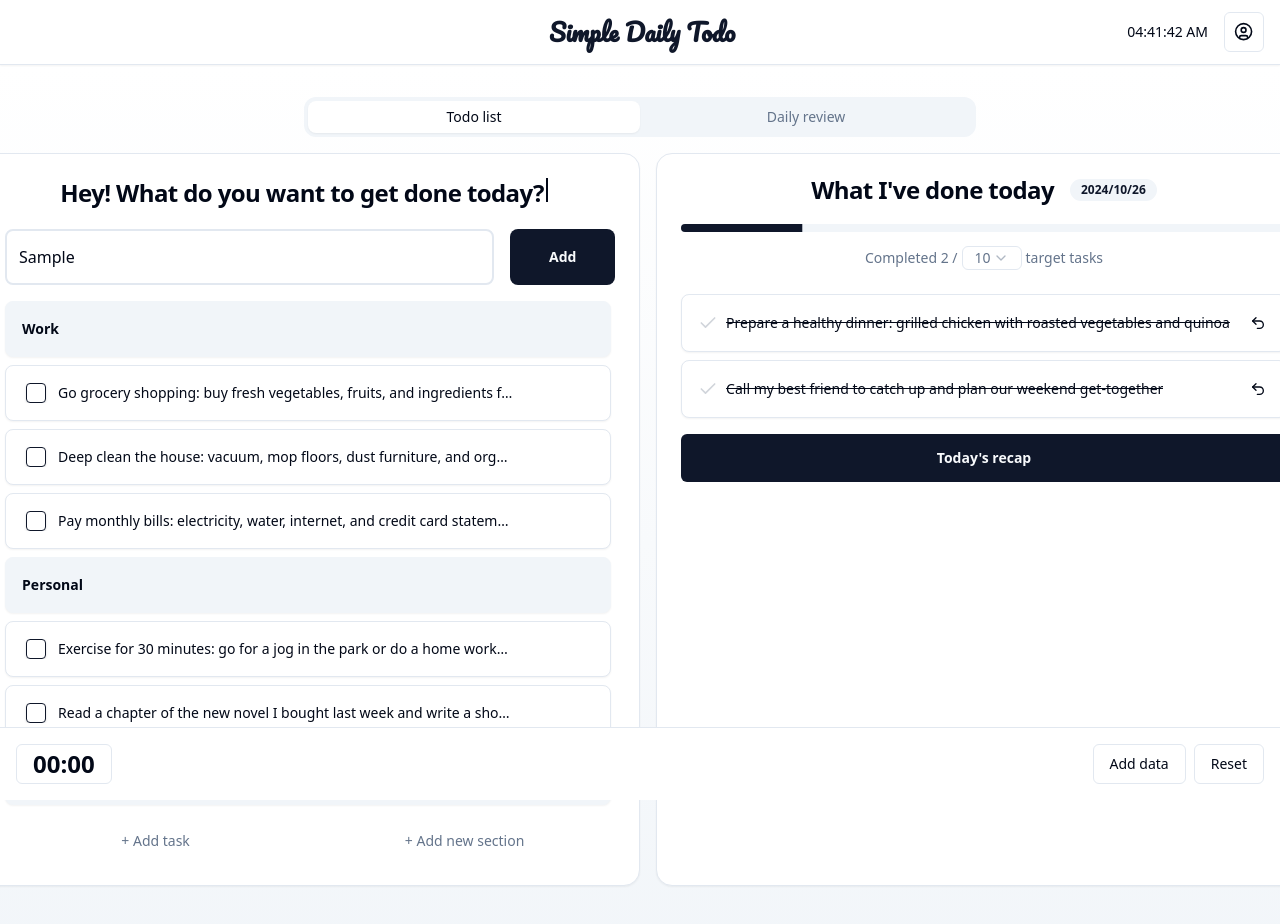
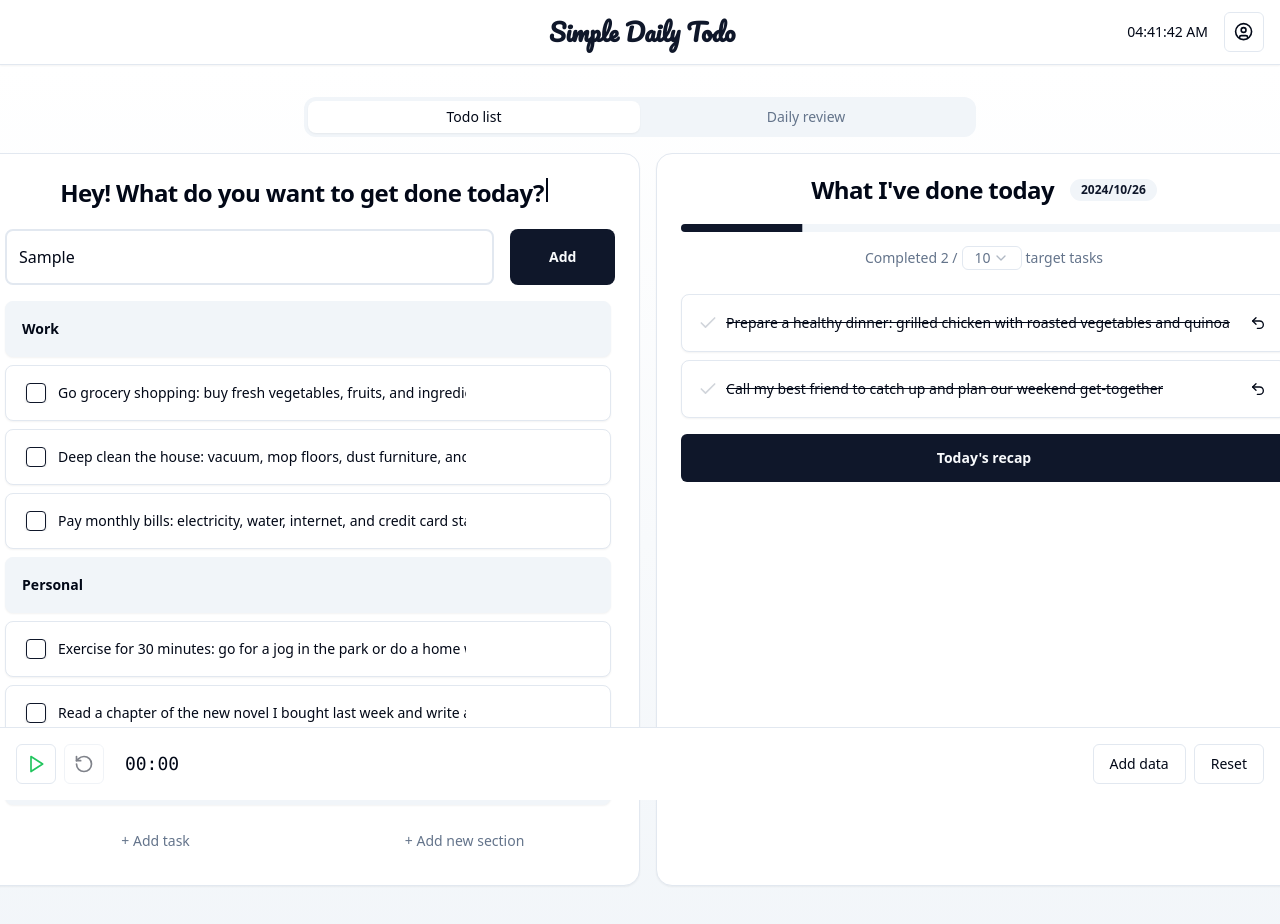
Before and after one commit to Simonlin7972/simple-daily-todo, a React (Vite) app: page / in a window 1280 px wide. Both pictures are taken after typing "Sample" into the empty fields and a click on the button "Add data". Shown: the top 924 px of the page. Built offline with nearby package versions, Linux system fonts and the light colour scheme; the HTML template or start-up script is replaced by a standard one.

Commit message:
add play button on list item and sync with timer

```diff
--- a/public/locales/en/translation.json
+++ b/public/locales/en/translation.json
@@ -20,9 +20,9 @@
   "toggleTheme": "Switch theme",
   "addSection": "Add new section",
   "newSection": "Enter section title",
-  "startTimer": "Start timer",
-  "pauseTimer": "Pause timer",
-  "resetTimer": "Reset timer",
+  "startTimer": "Start Timer",
+  "pauseTimer": "Pause Timer",
+  "resetTimer": "Reset Timer",
    "todaysRecap": "Today's recap",
   "recapDescription": "Here's a summary of your completed tasks. Feel free to edit and reflect on your achievements.",
   "saveRecap": "Save recap",
@@ -65,5 +65,6 @@
   "addUserName": "Add user name",
   "setUserName": "Set user name",
   "addTask": "Add task",
-  "newTask": "Enter your task"
+  "newTask": "Enter your task",
+  "tasksCompletedCount": "Completed {{count}} tasks today"
 }
--- a/public/locales/zh/translation.json
+++ b/public/locales/zh/translation.json
@@ -22,7 +22,7 @@
   "newSection": "輸入分類標題",
   "startTimer": "開始計時",
   "pauseTimer": "暫停計時",
-  "resetTimer": "重新計時",
+  "resetTimer": "重設計時",
   "todaysRecap": "今日回顧",
   "recapDescription": "這是你今天完成的任務摘要，你可以自由編輯並反思今天的成就，儲存之後今天完成的任務將被清除。",
   "saveRecap": "儲存回顧",
@@ -69,5 +69,6 @@
   "addUserName": "新增使用者名稱",
   "setUserName": "設定使用者名稱",
   "addTask": "新增任務",
-  "newTask": "輸入你的新任務"
+  "newTask": "輸入你的新任務",
+  "tasksCompletedCount": "今天已完成 {{count}} 件任務"
 }
--- a/src/components/TimerButton.tsx
+++ b/src/components/TimerButton.tsx
@@ -1,54 +1,107 @@
-import  { useState, useEffect } from 'react';
-import { Button } from "./ui/button";
-import {
-  Popover,
-  PopoverContent,
-  PopoverTrigger,
-} from "@/components/ui/popover";
+import React, { useEffect, useState } from 'react';
+import { Button } from "@/components/ui/button";
+import { Play, Pause, RotateCcw } from "lucide-react";
 import { useTranslation } from 'react-i18next';
 
 export function TimerButton() {
+  const { t } = useTranslation();
   const [isRunning, setIsRunning] = useState(false);
   const [time, setTime] = useState(0);
-  const { t } = useTranslation();
+  const [currentTask, setCurrentTask] = useState<string>('');
 
   useEffect(() => {
+    const handleStartTimer = (event: CustomEvent<{ taskText: string }>) => {
+      setCurrentTask(event.detail.taskText);
+      setIsRunning(true);
+      setTime(0);
+    };
+
+    const handleToggleTimer = (event: CustomEvent<{ taskText: string }>) => {
+      if (event.detail.taskText === currentTask) {
+        setIsRunning(!isRunning);
+      }
+    };
+
+    window.addEventListener('startTimer', handleStartTimer as EventListener);
+    window.addEventListener('toggleTimer', handleToggleTimer as EventListener);
+
+    return () => {
+      window.removeEventListener('startTimer', handleStartTimer as EventListener);
+      window.removeEventListener('toggleTimer', handleToggleTimer as EventListener);
+    };
+  }, [currentTask, isRunning]);
+
+  useEffect(() => {
+    // 發送狀態更新事件
+    window.dispatchEvent(new CustomEvent('timerStateUpdate', {
+      detail: {
+        taskText: currentTask,
+        isRunning
+      }
+    }));
+
     let interval: NodeJS.Timeout;
     if (isRunning) {
       interval = setInterval(() => {
-        setTime((prevTime) => prevTime + 1);
+        setTime((prevTime) => {
+          window.dispatchEvent(new CustomEvent('timerUpdate', {
+            detail: {
+              taskText: currentTask,
+              time: prevTime + 1,
+              isRunning
+            }
+          }));
+          return prevTime + 1;
+        });
       }, 1000);
     }
-    return () => clearInterval(interval);
-  }, [isRunning]);
 
-  const formatTime = (seconds: number) => {
-    const mins = Math.floor(seconds / 60).toString().padStart(2, '0');
-    const secs = (seconds % 60).toString().padStart(2, '0');
-    return `${mins}:${secs}`;
+    return () => {
+      if (interval) {
+        clearInterval(interval);
+      }
+    };
+  }, [isRunning, currentTask]);
+
+  const toggleTimer = () => {
+    setIsRunning(!isRunning);
   };
 
-  const toggleTimer = () => setIsRunning(!isRunning);
   const resetTimer = () => {
     setIsRunning(false);
     setTime(0);
+    setCurrentTask('');
+    window.dispatchEvent(new CustomEvent('timerReset'));
+  };
+
+  const formatTime = (seconds: number) => {
+    const mins = Math.floor(seconds / 60);
+    const secs = seconds % 60;
+    return `${mins.toString().padStart(2, '0')}:${secs.toString().padStart(2, '0')}`;
   };
 
   return (
-    <Popover>
-      <PopoverTrigger asChild>
-        <Button variant="outline" className="text-2xl font-bold">
-          {formatTime(time)}
-        </Button>
-      </PopoverTrigger>
-      <PopoverContent className="w-48 mb-1" align="start" side="top">
-        <div className="flex flex-col space-y-2">
-          <Button variant="outline" onClick={toggleTimer}>
-            {isRunning ? t('pauseTimer') : t('startTimer')}
-          </Button>
-          <Button variant="secondary" onClick={resetTimer}>{t('resetTimer')}</Button>
-        </div>
-      </PopoverContent>
-    </Popover>
+    <div className="flex items-center space-x-2">
+      <Button
+        variant="outline"
+        size="icon"
+        onClick={toggleTimer}
+        className={isRunning ? 'text-yellow-500' : 'text-green-500'}
+      >
+        {isRunning ? <Pause size={20} /> : <Play size={20} />}
+      </Button>
+      <Button
+        variant="outline"
+        size="icon"
+        onClick={resetTimer}
+        disabled={time === 0}
+      >
+        <RotateCcw size={20} />
+      </Button>
+      <span className="min-w-[80px] text-lg font-mono">{formatTime(time)}</span>
+      {currentTask && (
+        <span className="text-sm text-muted-foreground ml-2">{currentTask}</span>
+      )}
+    </div>
   );
 }
--- a/src/components/TodoItem.tsx
+++ b/src/components/TodoItem.tsx
@@ -1,11 +1,12 @@
-import React from 'react';
+import React, { useState, useEffect } from 'react';
 import { Draggable } from '@hello-pangea/dnd';
 import { Button } from "@/components/ui/button";
 import { Input } from "@/components/ui/input";
 import { Checkbox } from "@/components/ui/checkbox";
 import { Tooltip, TooltipContent, TooltipTrigger } from "@/components/ui/tooltip";
-import { GripVertical, Trash2, Edit2, Check } from 'lucide-react';
+import { GripVertical, Trash2, Edit2, Check, Play, Pause } from 'lucide-react';
 import { useTranslation } from 'react-i18next';
+import { Badge } from "@/components/ui/badge";
 
 interface TodoItemProps {
   todo: {
@@ -28,6 +29,7 @@
   isDragging: boolean;
   draggingItemId: number | null;
   setDraggingItemId: (id: number | null) => void;
+  onStartTimer: (taskText: string) => void;
 }
 
 export const TodoItem: React.FC<TodoItemProps> = ({
@@ -45,9 +47,57 @@
   deleteTodo,
   isDragging,
   draggingItemId,
-  setDraggingItemId
+  setDraggingItemId,
+  onStartTimer
 }) => {
   const {} = useTranslation();
+  const [timerInfo, setTimerInfo] = useState<{ time: number; isRunning: boolean } | null>(null);
+
+  useEffect(() => {
+    const handleTimerUpdate = (event: CustomEvent<{ taskText: string; time: number; isRunning: boolean }>) => {
+      if (event.detail.taskText === todo.text) {
+        setTimerInfo({ time: event.detail.time, isRunning: event.detail.isRunning });
+      }
+    };
+
+    const handleTimerStateUpdate = (event: CustomEvent<{ taskText: string; isRunning: boolean }>) => {
+      if (event.detail.taskText === todo.text) {
+        setTimerInfo(prev => prev ? { ...prev, isRunning: event.detail.isRunning } : null);
+      }
+    };
+
+    const handleTimerReset = () => {
+      setTimerInfo(null);
+    };
+
+    window.addEventListener('timerUpdate', handleTimerUpdate as EventListener);
+    window.addEventListener('timerStateUpdate', handleTimerStateUpdate as EventListener);
+    window.addEventListener('timerReset', handleTimerReset);
+
+    return () => {
+      window.removeEventListener('timerUpdate', handleTimerUpdate as EventListener);
+      window.removeEventListener('timerStateUpdate', handleTimerStateUpdate as EventListener);
+      window.removeEventListener('timerReset', handleTimerReset);
+    };
+  }, [todo.text]);
+
+  const handleTimerClick = () => {
+    if (timerInfo) {
+      // 如果已經在計時，發送切換事件
+      window.dispatchEvent(new CustomEvent('toggleTimer', {
+        detail: { taskText: todo.text }
+      }));
+    } else {
+      // 如果還沒開始計時，發送開始事件
+      onStartTimer(todo.text);
+    }
+  };
+
+  const formatTime = (seconds: number) => {
+    const mins = Math.floor(seconds / 60);
+    const secs = seconds % 60;
+    return `${mins}:${secs.toString().padStart(2, '0')}`;
+  };
 
   return (
     <Draggable key={todo.id} draggableId={todo.id.toString()} index={index}>
@@ -96,9 +146,18 @@
                     <Tooltip>
                       <TooltipTrigger asChild>
                         <span
-                          className={`${todo.completed ? 'line-through text-muted-foreground' : ''} text-sm flex-grow text-left ${todo.type === 'section' ? 'font-bold text-sm pl-2' : ''} cursor-pointer truncate`}
+                          className={`${todo.completed ? 'line-through text-muted-foreground' : ''} text-sm flex-grow text-left ${todo.type === 'section' ? 'font-bold text-sm pl-2' : ''} cursor-pointer truncate flex items-center`}
                           onClick={(e) => startEditing(todo.id, todo.text, e)}
                         >
+
+                          {timerInfo && (
+                            <Badge
+                              variant="secondary"
+                              className="mr-2"
+                            >
+                              {formatTime(timerInfo.time)}
+                            </Badge>
+                          )}
                           {todo.text}
                         </span>
                       </TooltipTrigger>
@@ -108,21 +167,22 @@
                     </Tooltip>
                   )}
                 </div>
-                <div className={`flex-shrink-0 w-20 flex justify-end ${editingId === todo.id ? '' : isMobile ? '' : isDragging ? 'invisible' : 'invisible group-hover:visible'} transition-opacity duration-200`}>
-                  {editingId === todo.id ? (
-                    <Button variant="ghost" size="icon" onClick={() => saveEdit(todo.id)}>
-                      <Check size={16} />
+                <div className={`flex-shrink-0 w-32 flex justify-end ${editingId === todo.id ? '' : isMobile ? '' : isDragging ? 'invisible' : 'invisible group-hover:visible'} transition-opacity duration-200`}>
+                  {todo.type === 'todo' && (
+                    <Button
+                      variant="ghost"
+                      size="icon"
+                      onClick={handleTimerClick}
+                    >
+                      {timerInfo?.isRunning ? <Pause size={16} /> : <Play size={16} />}
                     </Button>
-                  ) : (
-                    <>
-                      <Button variant="ghost" size="icon" onClick={(e) => startEditing(todo.id, todo.text, e)}>
-                        <Edit2 size={16} />
-                      </Button>
-                      <Button variant="ghost" size="icon" onClick={() => deleteTodo(todo.id)}>
-                        <Trash2 size={16} />
-                      </Button>
-                    </>
                   )}
+                  <Button variant="ghost" size="icon" onClick={(e) => startEditing(todo.id, todo.text, e)}>
+                    <Edit2 size={16} />
+                  </Button>
+                  <Button variant="ghost" size="icon" onClick={() => deleteTodo(todo.id)}>
+                    <Trash2 size={16} />
+                  </Button>
                 </div>
               </div>
             </li>
--- a/src/components/TodoList.tsx
+++ b/src/components/TodoList.tsx
@@ -273,12 +273,17 @@
     setTodos(prevTodos => [...prevTodos, newTodo]);
   };
 
+  const handleStartTimer = (taskText: string) => {
+    const event = new CustomEvent('startTimer', { detail: { taskText } });
+    window.dispatchEvent(event);
+  };
+
   return (
     <TooltipProvider>
       <DragDropContext onDragEnd={onDragEnd}>
-        <div className="flex flex-col justify-center h-full py-4 px-4">
+        <div className="flex flex-col justify-center h-full py-4">
           <SharedTabs />
-          <div className="flex flex-col lg:flex-row justify-center lg:space-x-4 w-full max-w-6xl mx-auto lg:px-0">
+          <div className="flex flex-col lg:flex-row justify-center lg:space-x-4 w-full max-w-5xl mx-auto px-4 lg:px-0">
             <TodoPanel
               todos={todos}
               newTodo={newTodo}
@@ -297,6 +302,7 @@
               deleteTodo={deleteTodo}
               addSection={addSection}
               addEmptyTodo={addEmptyTodo}
+              onStartTimer={handleStartTimer}
             />
             {completedTodos.length > 0 && (
               <CompletedPanel
```
Also changed, not shown: src/components/RecapCard.tsx (+15 -7 lines), src/components/TodoPanel.tsx (+6 -3 lines).
